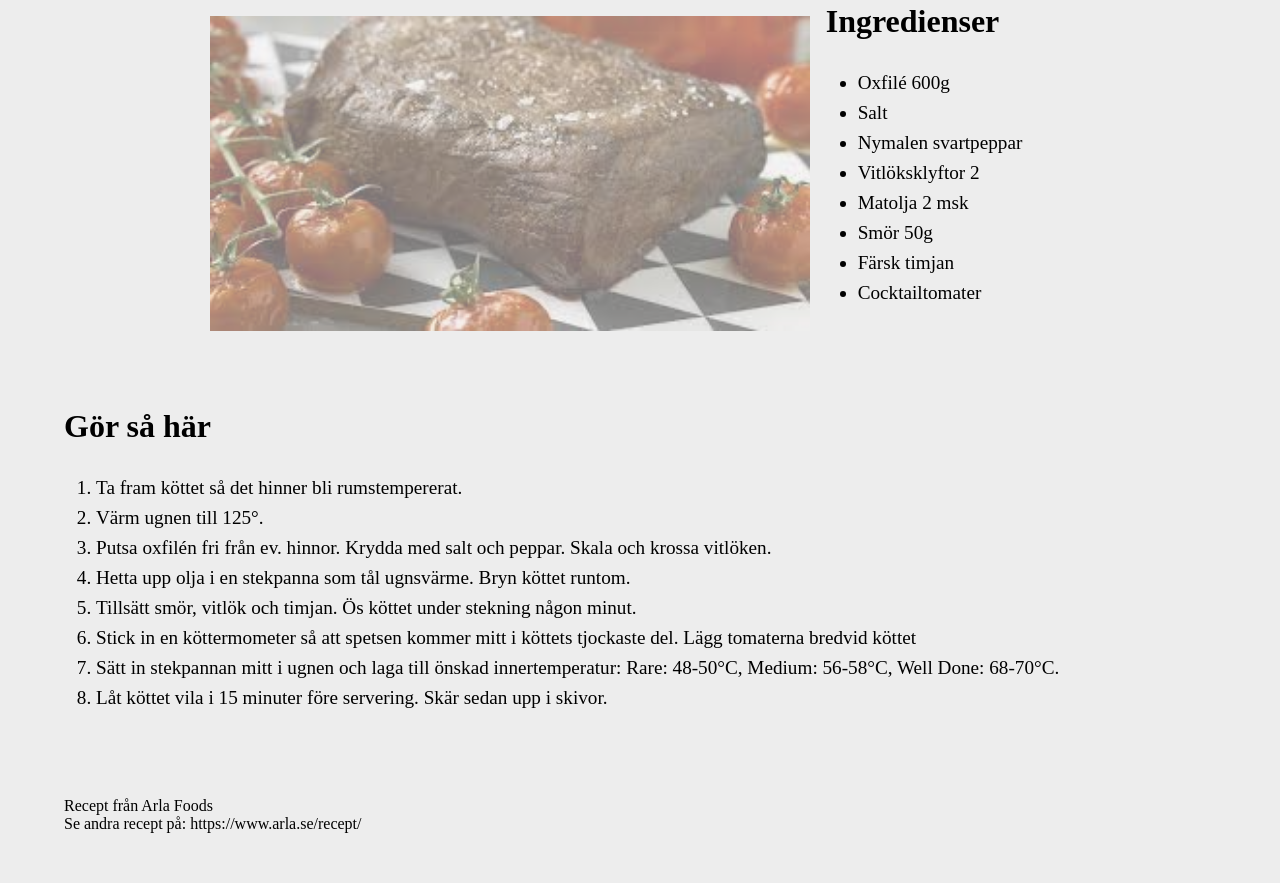
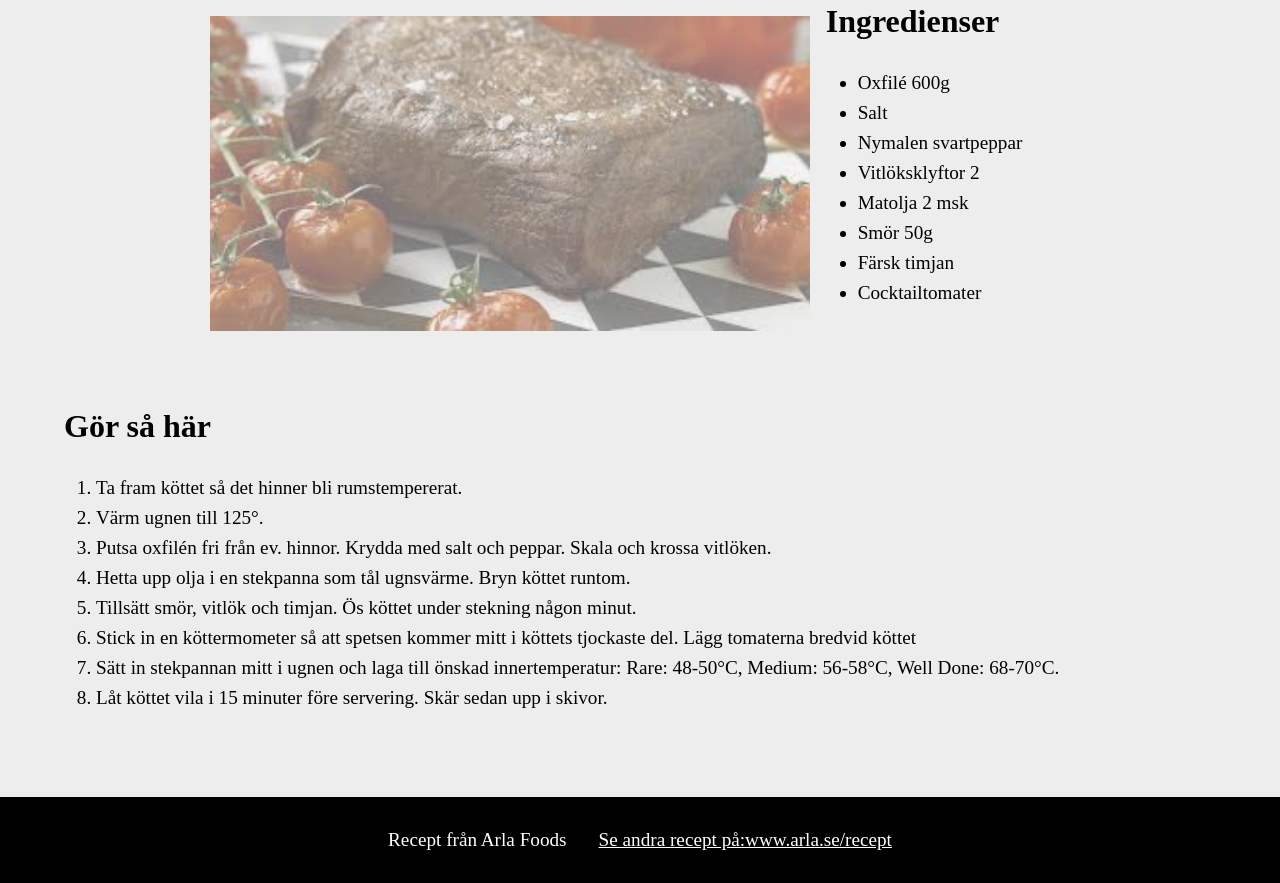
Before and after one commit to SarbastHesso/html-uppgift-1, a plain HTML site: page index.html in a window 1280 px wide. Shown: the part 368-1251 px from the top of the page. Before the commit the page ends 1201 px from the top, so only its background shows below. Drawn offline with Linux system fonts and the light colour scheme.

Commit message:
add styling to footer

```diff
--- a/index.html
+++ b/index.html
@@ -9,7 +9,6 @@
   <body>
     <!-- simple container  -->
     <div class="container">
-
       <!-- Header section for title and description -->
       <header>
         <h1>Oxfilé i ugn</h1>
@@ -19,12 +18,13 @@
             Vi öser köttet med ört- och vitlökssmör för extra mycket smak. Låt
             köttet vila en stund innan den skärs upp för allra bästa resultat.
           </p>
-          <img src="img-1.jpg" alt="Helstekt oxfilé"/>
+          <img src="img-1.jpg" alt="Helstekt oxfilé" />
         </div>
       </header>
 
-      <!-- Main section for images, Ingredients and Cooking  -->
+      <!-- Main section for images, Ingredients and method  -->
       <main>
+        <!-- Section-1 for Ingredients and an image  -->
         <section class="section-1">
           <img src="img-2.jpg" alt="Helstekt oxfilé med Cocktailtomater" />
           <div>
@@ -42,6 +42,7 @@
           </div>
         </section>
 
+        <!-- Section-2 for the method  -->
         <section class="section-2">
           <h3>Gör så här</h3>
           <ol>
@@ -75,13 +76,11 @@
           </ol>
         </section>
       </main>
-
-      <!-- Footer section for receipts source website -->
-      <footer>
-        <span>Recept från Arla Foods</span>
-        <p>Se andra recept på: https://www.arla.se/recept/</p>
-      </footer>
-
     </div>
+    <!-- Footer section for receipts source website -->
+    <footer>
+      <span>Recept från Arla Foods</span>
+      <a href="https://www.arla.se/recept/">Se andra recept på:www.arla.se/recept</a>
+    </footer>
   </body>
 </html>
--- a/styles.css
+++ b/styles.css
@@ -73,7 +73,7 @@ main {
     padding-bottom: .5rem;
 }
 
-/* styling to gör så här section in main section  */
+/* styling to method section in main section  */
 .section-2 h3 {
     font-size: 2rem;
 }
@@ -86,3 +86,23 @@ main {
     font-size: 1.2rem;
     padding-bottom: .5rem;
 }
+
+/* styling the footer  */
+footer {
+    display: flex;
+    justify-content: center;
+    align-items: center;
+    padding: 2rem;
+    background-color: #000000;
+    color: #ffffff;
+}
+
+footer span {
+    font-size: 1.2rem;
+    margin-right: 2rem;
+}
+
+footer a {
+    font-size: 1.2rem;
+    color: #ffffff;
+}
```
